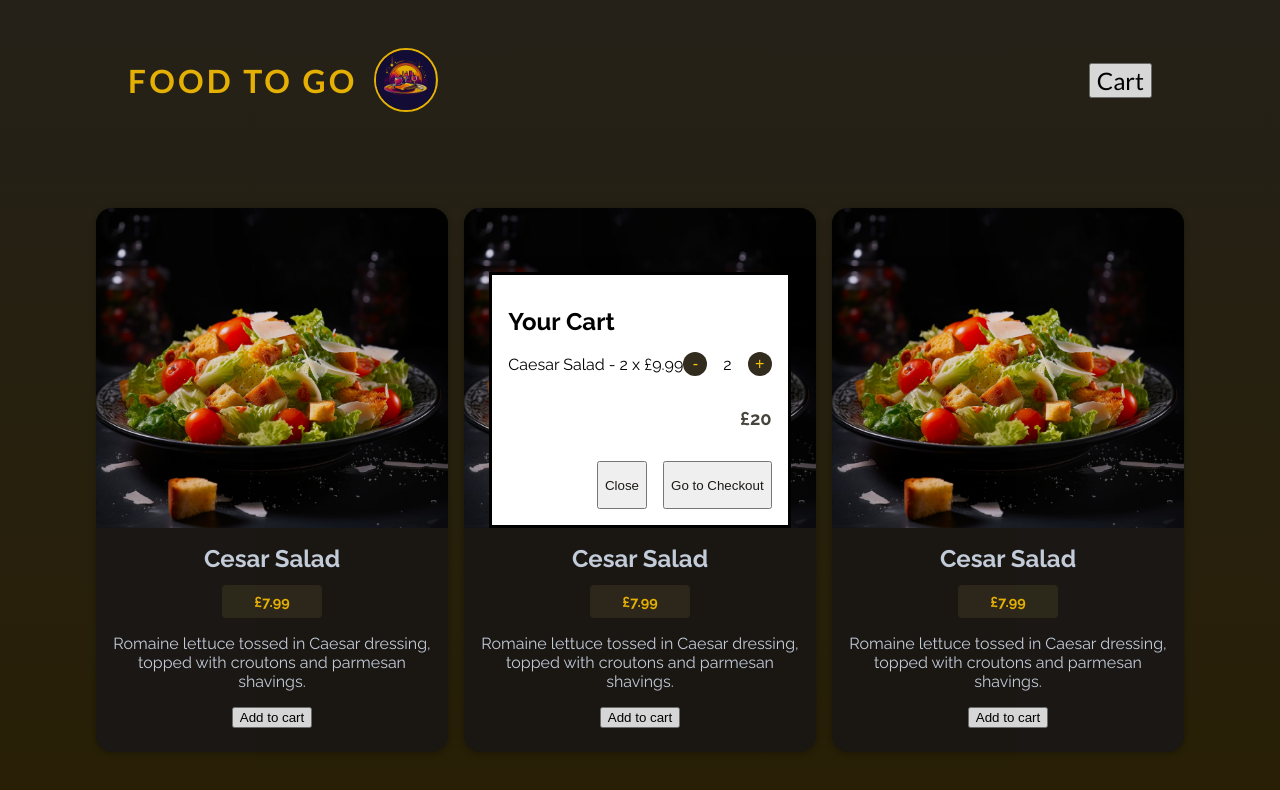
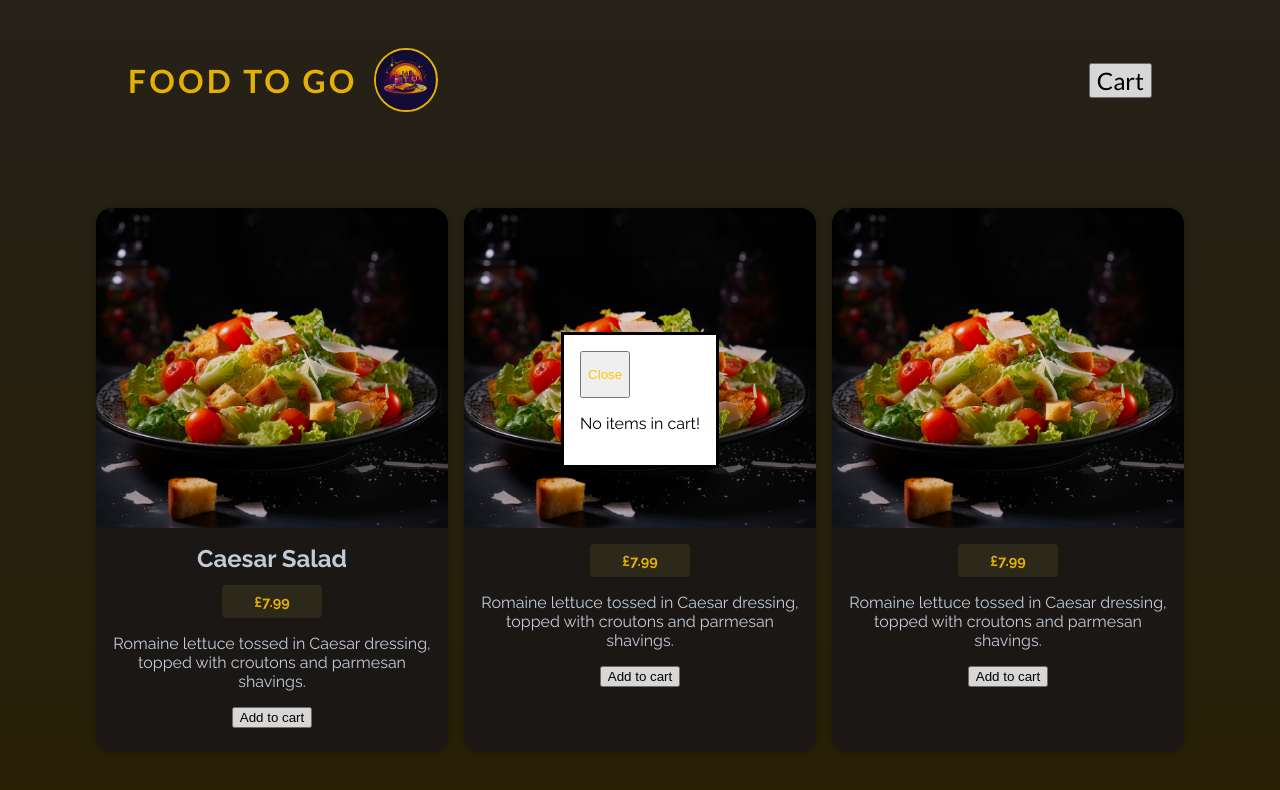
Before and after one commit to mihaisacalianu/foodDeliveryApp, a React (Vite) app: page / in a window 1280 px wide. Both pictures are taken after a click on the button "Cart". Shown: the top 790 px of the page. Built offline with nearby package versions, Linux system fonts and the light colour scheme.

Commit message:
i can now increase and decrese items quantity in  the cart

```diff
--- a/src/App.jsx
+++ b/src/App.jsx
@@ -1,28 +1,33 @@
 import Header from "./components/Header.jsx";
 import Meals from "./components/Meals.jsx";
 import Cart from "./components/Cart.jsx";
-import { useState } from "react";
+import { useContext, useState } from "react";
+import  CartContext from "./components/states.jsx"
 
 function App() {
 
   const [cartShow, setCartShow] = useState(false);
+  const cartItems = useState(CartContext);
 
+
+  console.log(cartItems);
   function handleCartClick(){
-    setCartShow((prev)=>!prev);
+    setCartShow((prev)=> !prev);
   }
-
   function handleCartCloseBtn(){
     setCartShow(false);
   }
 
   return (
     <>
+      <CartContext.Provider value={cartItems}>
         <Header handleCartClick={handleCartClick}/>
         <Meals />
         <Cart
         showCart={cartShow}
         handleCartCloseBtn={handleCartCloseBtn}
         />
+      </CartContext.Provider>
     </>
   );
 }
--- a/src/components/Cart.jsx
+++ b/src/components/Cart.jsx
@@ -1,31 +1,57 @@
-import {useRef} from 'react'
+import {useRef, useContext} from 'react';
+import CartContext from './states.jsx'
 
 function Cart({showCart,handleCartCloseBtn}) {
   const dialog = useRef();
+  const [cartItems,setCartItems] = useContext(CartContext);
 
+  console.log(cartItems);
+  function handlePlus(index) {
+    setCartItems(cartItems.map((item)=> {return {...item, quantity: item.quantity + 1}}))
+  }
 
+  function handleMinus(){
+
+    setCartItems(cartItems.map((item)=> {
+      return {...item, quantity: item.quantity - 1}}))
+  }
+
+  // shows the cart modal when clicked
   showCart ? dialog.current.showModal() : null;
+
 
    return (
     <dialog  ref={dialog} className='cart'>
-      <h2>Your Cart</h2>
+      {cartItems.length > 0 ? (<><h2>Your Cart</h2>
       <ul>
-        <li className='cart-item'>
-          <p>Caesar Salad - 2 x £9.99</p>
+        {cartItems.map((item,index)=>{
+        return(
+          <li key={item.id}
+          className='cart-item'>
+            <p>{item.name}-{item.quantity} x £{item.price} </p>
             <div className="cart-item-actions">
-          <button>-</button>
-          <p>2</p>
-          <button>+</button>
+            <button onClick={handleMinus}>-</button>
+            <p>{item.quantity}</p>
+            <button onClick={()=>handlePlus(index)}>+</button>
             </div>
           </li>
+            )
+        })
+        }
         </ul>
-      <h3 className='cart-total'>£20</h3>
+      <h3 className='cart-total'>£{cartItems.quantity * cartItems.price}</h3>
       <div className="modal-actions">
         <form method="dialog">
           <button onClick={handleCartCloseBtn}><p className="text-button">Close</p></button>
         </form>
         <button><p className="text-button">Go to Checkout</p></button>
-      </div>
+      </div> </>) : (<>
+          <form method="dialog">
+          <button onClick={handleCartCloseBtn}><p className="text-button">Close</p></button>
+        </form>
+        <p>No items in cart!</p>
+        </>)
+      }
 
     </dialog>
   )
--- a/src/components/MealItem.jsx
+++ b/src/components/MealItem.jsx
@@ -1,13 +1,25 @@
-import React from 'react'
+import {useContext} from 'react'
+import CartContext from './states.jsx'
 
-function MealItem({src,price,description}) {
+function MealItem({id,name,src,price,description}) {
+
+  const [cartItems,setCartItems] = useContext(CartContext);
+
+  console.log(cartItems.items);
+
+  function handleAddToCartBtn(id,name,price){
+    setCartItems(()=>
+       cartItems.items = [{id,name,price,quantity: 1}]
+    );
+  }
+
   return (
     <article className='meal-item'>
       <img src={src} alt="meal image" />
-      <h3>Cesar Salad</h3>
+      <h3>{name}</h3>
       <p className='meal-item-price'>£{price}</p>
       <p className='meal-item-description'>{description}</p>
-      <button className='meal-item-actions'>Add to cart</button>
+      <button onClick={()=>handleAddToCartBtn(id,name,price)} className='meal-item-actions'>Add to cart</button>
     </article>
   )
 }
--- a/src/components/Meals.jsx
+++ b/src/components/Meals.jsx
@@ -6,6 +6,8 @@ function Meals() {
   return (
     <div id="meals">
       <MealItem
+      id='m3'
+      name="Caesar Salad"
       src={caesarSalad}
       price={7.99}
       description="Romaine lettuce tossed in Caesar dressing, topped with croutons and parmesan shavings."
--- /dev/null
+++ b/src/components/states.jsx
@@ -0,0 +1,7 @@
+import { createContext, useContext } from "react";
+
+const CartContext = createContext({
+  items: []
+});
+
+export default CartContext;
```
Lines whose indentation alone changed are shown as unchanged.
